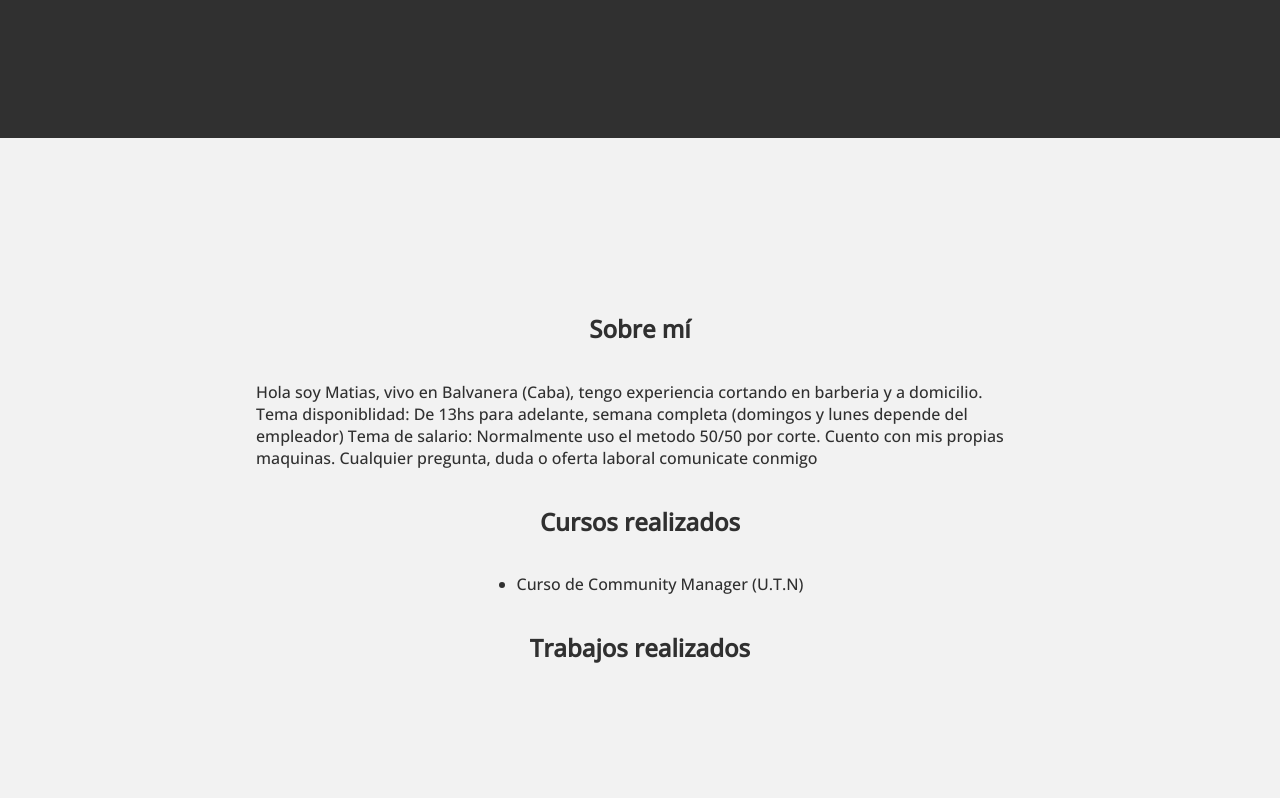
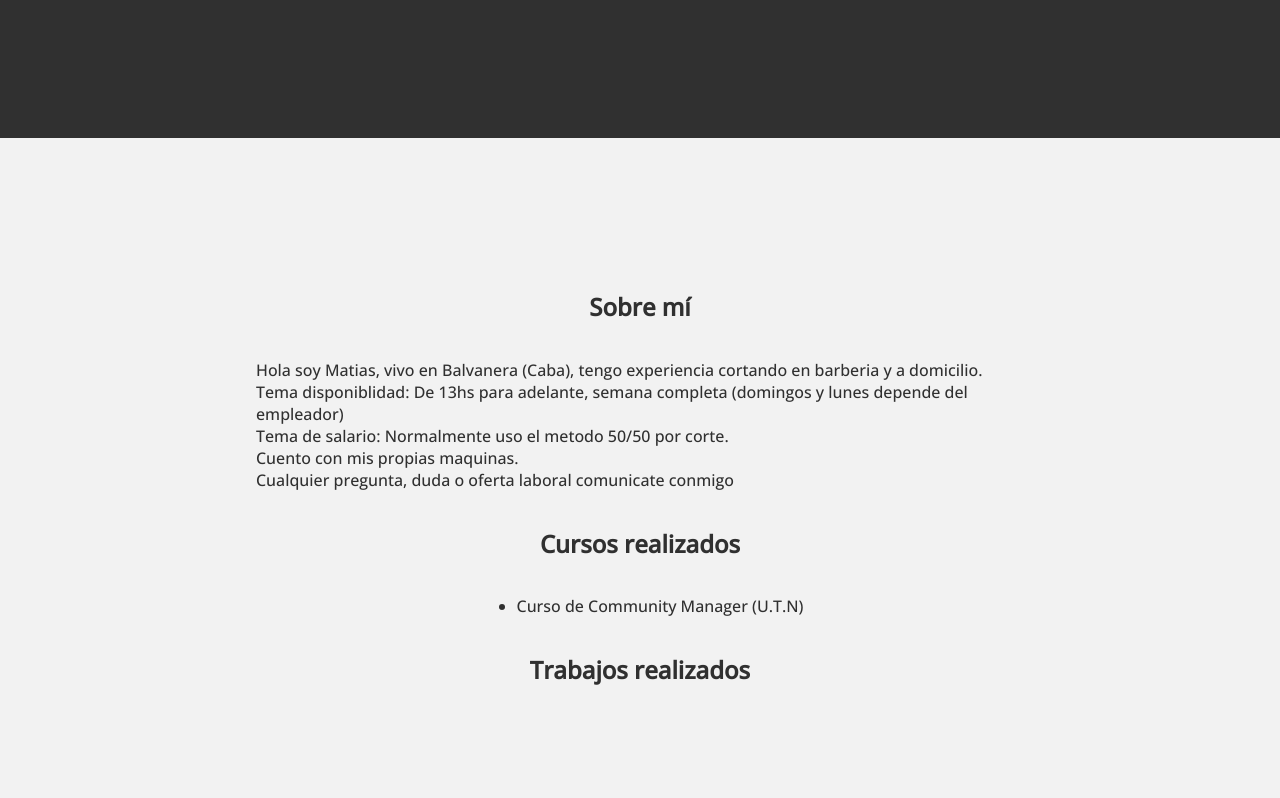
Before and after one commit to MatiasVeldy/Portfolio, a plain HTML site: page index.html in a window 1280 px wide. Shown: the part 662-1460 px from the top of the page. Drawn offline with nearby package versions, Linux system fonts and the light colour scheme.

Commit message:
Update index.html

```diff
--- a/index.html
+++ b/index.html
@@ -49,10 +49,10 @@
     <section class="dos">
         <h2>Sobre mí</h2>
         <p>
-           Hola soy Matias, vivo en Balvanera (Caba), tengo experiencia cortando en barberia y a domicilio.
-           Tema disponiblidad: De 13hs para adelante, semana completa (domingos y lunes depende del empleador)
-            Tema de salario: Normalmente uso el metodo 50/50 por corte.
-            Cuento con mis propias maquinas.
+           Hola soy Matias, vivo en Balvanera (Caba), tengo experiencia cortando en barberia y a domicilio.<br>
+           Tema disponiblidad: De 13hs para adelante, semana completa (domingos y lunes depende del empleador)<br>
+            Tema de salario: Normalmente uso el metodo 50/50 por corte. <br>
+            Cuento con mis propias maquinas.<br>
             Cualquier pregunta, duda o oferta laboral comunicate conmigo
            <!--Tengo el objetivo de involucrarme en proyectos sean grupales o no, donde pueda explorar mi carrera y ganar experiencia.!-->
 
```
